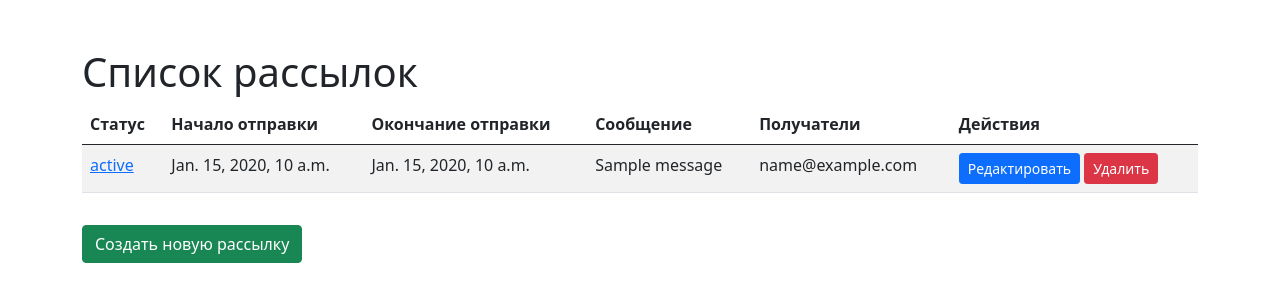
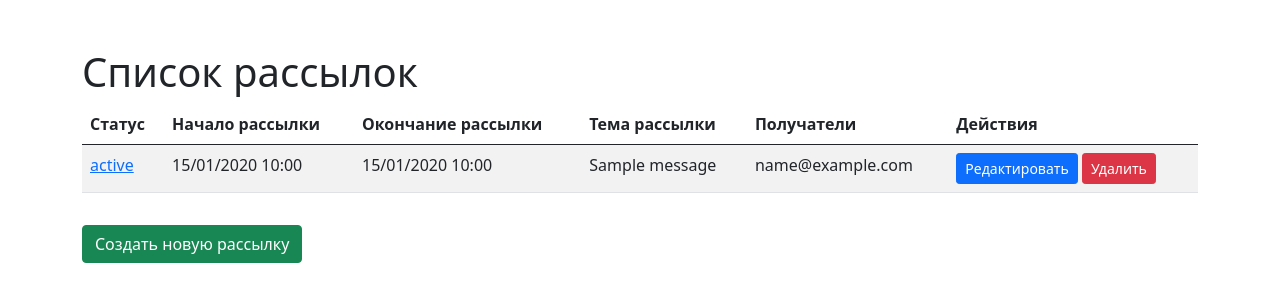
Before and after one commit to botnbot/Spamsender, a Django app: page /newsletter/ in a window 1280 px wide. Shown: the part 56-358 px from the top of the page. Run offline with Django 5.2, Linux system fonts and the light colour scheme; tables that the repository leaves empty hold one stand-in row (values such as "Sample post"); some libraries are stand-ins or nearby versions.

Commit message:
newsletter detail, newsletter list,newsletter update corrected

```diff
--- a/core/templates/core/newsletter_detail.html
+++ b/core/templates/core/newsletter_detail.html
@@ -27,6 +27,10 @@
     Редактировать
 </a>
 
+<a href="{% url '#' newsletter.pk %}" class="btn btn-primary">
+    Отправить
+</a>
+
 <a href="{% url 'core:newsletter_delete' newsletter.pk %}" class="btn btn-danger">
     Удалить
 </a>
--- a/core/templates/core/newsletter_list.html
+++ b/core/templates/core/newsletter_list.html
@@ -9,9 +9,9 @@
     <thead>
     <tr>
         <th>Статус</th>
-            <th>Начало отправки</th>
-            <th>Окончание отправки</th>
-            <th>Сообщение</th>
+        <th>Начало рассылки</th>
+        <th>Окончание рассылки</th>
+        <th>Тема рассылки</th>
         <th>Получатели</th>
         <th>Действия</th>
     </tr>
@@ -25,9 +25,8 @@
             </a>
         </td>
 
-            <td>{{ newsletter.first_send_time }}</td>
-            <td>{{ newsletter.last_send_time }}</td>
-
+        <td>{{ newsletter.first_send_time|date:"d/m/Y H:i" }}</td>
+        <td>{{ newsletter.last_send_time|date:"d/m/Y H:i" }}</td>
         <td>{{ newsletter.message.subject }}</td>
 
         <td>
--- a/core/templates/core/newsletter_update.html
+++ b/core/templates/core/newsletter_update.html
@@ -18,7 +18,7 @@
 
                     <div class="mb-3">
                         <label for="{{ form.first_send_time.id_for_label }}" class="form-label">
-                            Время начала отправки
+                            Время начала рассылки
                         </label>
                         {{ form.first_send_time|add_class:"form-control" }}
                         {{ form.first_send_time.errors }}
@@ -26,7 +26,7 @@
 
                     <div class="mb-3">
                         <label for="{{ form.last_send_time.id_for_label }}" class="form-label">
-                            Время окончания отправки
+                            Время окончания рассылки
                         </label>
                         {{ form.last_send_time|add_class:"form-control" }}
                         {{ form.last_send_time.errors }}
```
Lines whose indentation alone changed are shown as unchanged.
